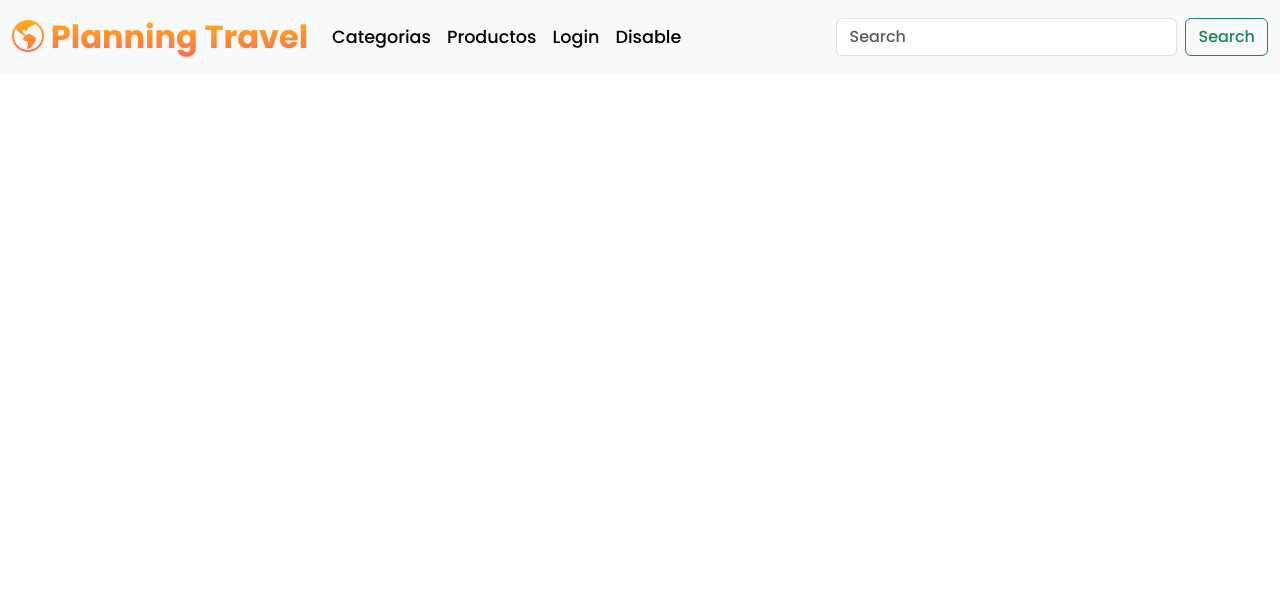
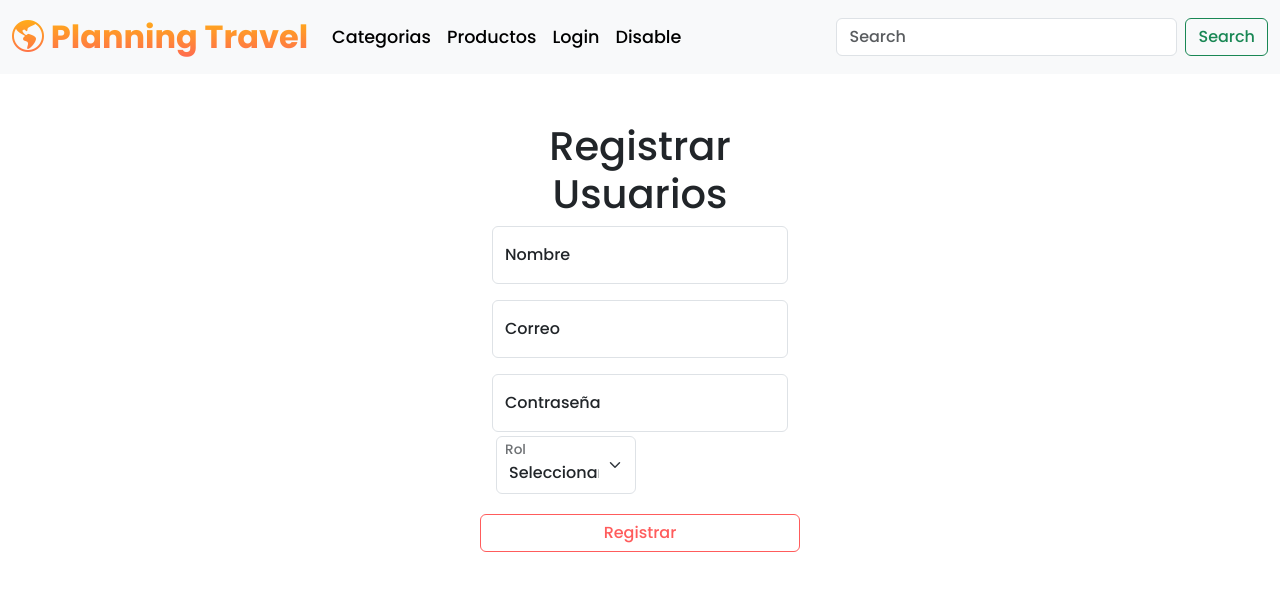
Before and after one commit to AndresM9901/proyecto_planning_travel, a Django app: template proyecto_planning_travel/planning_travel/templates/planning_travel/login/usuario_form.html in a window 1280 px wide. Shown: the top 591 px of the page. Run offline with Django 4.2, Linux system fonts and the light colour scheme; the template is opened without the code that fills it, so the values that code supplies are empty; some libraries are stand-ins or nearby versions; some web fonts are replaced.

Commit message:
subiendo parte del crud de usuarios

```diff
--- a/proyecto_planning_travel/planning_travel/templates/planning_travel/login/usuario_form.html
+++ b/proyecto_planning_travel/planning_travel/templates/planning_travel/login/usuario_form.html
@@ -4,4 +4,36 @@
 {% block titulo %}Login{% endblock %}
 
 {% block contenedor %}
+    <div class="container my-5 w-25">
+        <h1 class="text-center">Registrar Usuarios</h1>
+        <form action="{% url 'categorias_crear' %}" method="post">
+            {% csrf_token %}
+            <div class="form-floating mb-3">
+                <input type="text" class="form-control" id="nombre" placeholder="Nombre" name="nombre">
+                <label for="nombre">Nombre</label>
+            </div>
+            <div class="form-floating mb-3">
+                <input type="email" class="form-control" id="correo" placeholder="Correo" name="correo">
+                <label for="correo">Correo</label>
+            </div>
+            <div class="form-floating">
+                <input type="text" class="form-control" id="password" placeholder="Contraseña" name="password">
+                <label for="password">Contraseña</label>
+            </div>
+            <div class="form-floating mb-3 col-12 col-md-6 p-1">
+                <select class="form-select" id="rol" required>
+                    <option value="">Seleccionar rol</option>
+                    {% for c in data %}
+                        <option value="{{ c.id }}">{{ c.nombre }}</option>
+                    {% endfor %}
+                </select>
+                <label for="rol"
+                    >Rol</label
+                >
+            </div>
+            <div class="row my-2">
+                <button type="submit" class="btn btn-primary">Registrar</button>
+            </div>
+        </form>
+    </div>
 {% endblock %}
```
Also changed, not shown: proyecto_planning_travel/planning_travel/templates/planning_travel/categorias/categorias_form.html (added, +24 -0 lines), proyecto_planning_travel/planning_travel/templates/planning_travel/categorias/categorias_form_editar.html (added, +25 -0 lines), proyecto_planning_travel/planning_travel/views.py (+10 -0 lines), proyecto_planning_travel/planning_travel/templates/planning_travel/login/usuarios.html (added).
